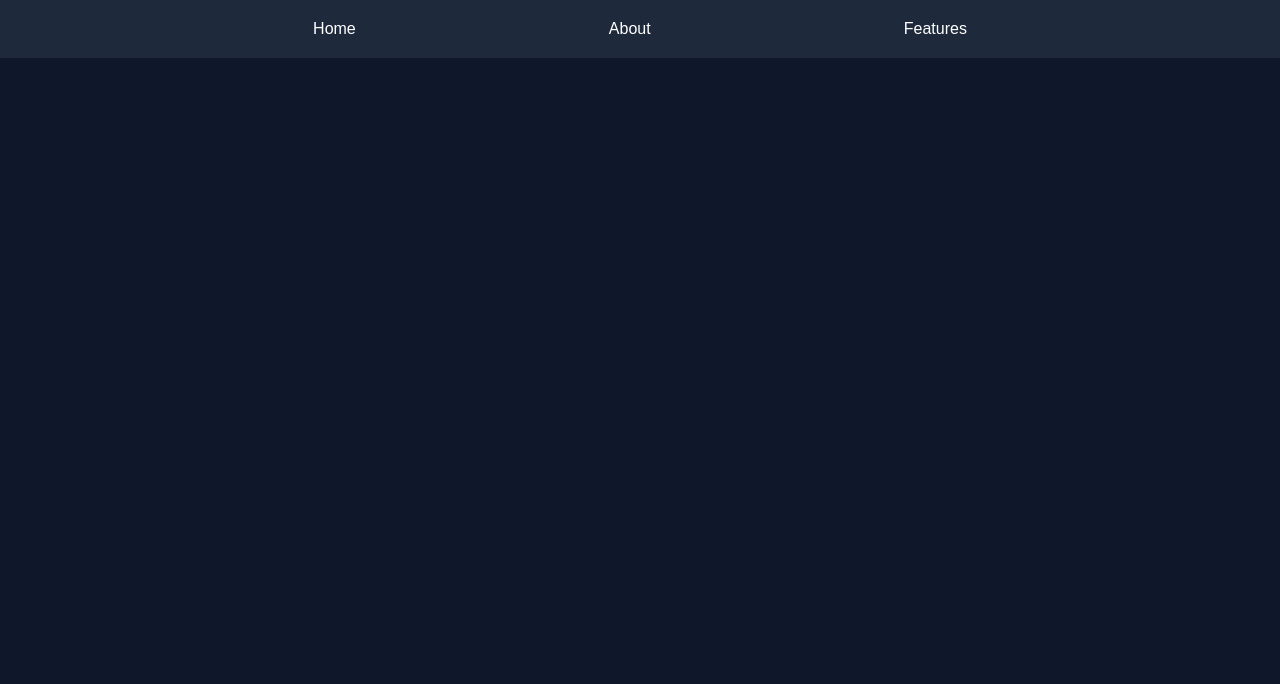
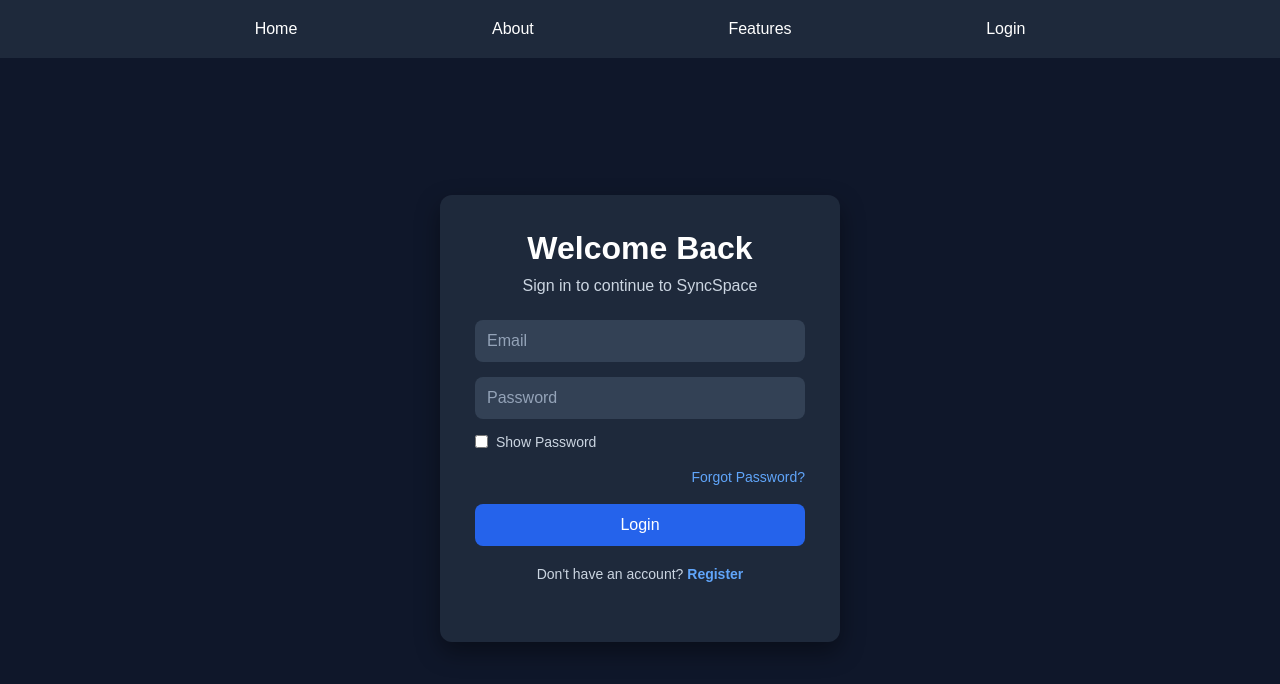
Before and after one commit to chandancoder-dev/syncspace-team14, a React (Vite) app in the folder client/: page /login in a window 1280 px wide. Before the commit this address had no page. Shown: the top 684 px of the page. Built offline with nearby package versions, Linux system fonts and the light colour scheme.

Commit message:
add login component to navbar

```diff
--- a/client/src/App.jsx
+++ b/client/src/App.jsx
@@ -3,6 +3,7 @@ import Home from "./components/Home"
 import About from "./components/About"
 import Features from "./components/Features"
 import NavBar from "./components/navbar"
+import Login from "./components/Login"
 import "./styles/navbar.css"
 function App() {
   return (
@@ -12,6 +13,7 @@ function App() {
         <Route path = "/" element={<Home/>}/>
         <Route path = "/about" element={<About/>}/>
         <Route path = "/features" element={<Features/>}/>
+        <Route path = "/login" element= {<Login/>}/>
       </Routes>
     </>
   );
--- /dev/null
+++ b/client/src/components/Login.jsx
@@ -0,0 +1,52 @@
+import "../styles/login.css";
+import { useState } from "react";
+
+function Login() {
+    const [showPassword, setShowPassword] = useState(false);
+
+    return (
+        <div className="login-container">
+            <div className="login-card">
+
+                <h1>Welcome Back</h1>
+                <p>Sign in to continue to SyncSpace</p>
+
+                <input
+                    type="email"
+                    placeholder="Email"
+                />
+
+                <input
+                    type={showPassword ? "text" : "password"}
+                    placeholder="Password"
+                />
+
+                <div className="show-password">
+                    <input
+                        type="checkbox"
+                        id="showPassword"
+                        checked={showPassword}
+                        onChange={() => setShowPassword(!showPassword)}
+                    />
+                    <label htmlFor="showPassword">
+                        Show Password
+                    </label>
+                </div>
+
+                <div className="forgot-password">
+                    <a href="#">Forgot Password?</a>
+                </div>
+
+                <button>Login</button>
+
+                <p className="register-text">
+                    Don't have an account?{" "}
+                    <a href="#">Register</a>
+                </p>
+
+            </div>
+        </div>
+    );
+}
+
+export default Login;
--- a/client/src/components/navbar.jsx
+++ b/client/src/components/navbar.jsx
@@ -8,6 +8,7 @@ function NavBar(){
                <Link to="/">Home</Link>
                <Link to="/about">About</Link>
                <Link to = "/features">Features</Link>
+               <Link to = "/login">Login</Link>
            </nav>
         </>
      )
--- a/client/src/main.jsx
+++ b/client/src/main.jsx
@@ -6,6 +6,7 @@ import "./styles/variables.css"
 import "./styles/global.css"
 import "./styles/navbar.css"
 import "./styles/button.css"
+import "./styles/login.css"
 createRoot(document.getElementById('root')).render(
   <BrowserRouter>
     <App />
--- /dev/null
+++ b/client/src/styles/login.css
@@ -0,0 +1,114 @@
+.login-container {
+    display: flex;
+    justify-content: center;
+    align-items: center;
+    min-height: 90vh;
+    background: #0f172a;
+}
+
+.login-card {
+    width: 400px;
+    background: #1e293b;
+    padding: 35px;
+    border-radius: 12px;
+    text-align: center;
+    box-shadow: 0 10px 25px rgba(0,0,0,0.4);
+    animation: fadeIn 0.8s ease;
+}
+
+.login-card h1 {
+    color: white;
+    margin-bottom: 10px;
+}
+
+.login-card p {
+    color: #cbd5e1;
+    margin-bottom: 25px;
+}
+
+.login-card input {
+    width: 100%;
+    padding: 12px;
+    margin-bottom: 15px;
+    border: none;
+    border-radius: 8px;
+    background: #334155;
+    color: white;
+    font-size: 16px;
+    box-sizing: border-box;
+}
+
+.login-card input::placeholder {
+    color: #94a3b8;
+}
+.login-card input:focus {
+    outline: none;
+    border: 1px solid #2563eb;
+    box-shadow: 0 0 10px rgba(37, 99, 235, 0.5);
+    transition: all 0.3s ease;
+}
+
+.login-card button {
+    width: 100%;
+    padding: 12px;
+    background: #2563eb;
+    color: white;
+    border: none;
+    border-radius: 8px;
+    font-size: 16px;
+    cursor: pointer;
+    transition: all 0.3s ease;
+}
+
+.login-card button:hover {
+    background: #1d4ed8;
+    transform: translateY(-2px);
+}
+.forgot-password {
+    text-align: right;
+    margin-bottom: 18px;
+}
+
+.forgot-password a {
+    color: #60a5fa;
+    text-decoration: none;
+    font-size: 14px;
+}
+
+.forgot-password a:hover {
+    text-decoration: underline;
+}
+
+.register-text {
+    margin-top: 20px;
+    color: #cbd5e1;
+    font-size: 14px;
+}
+
+.register-text a {
+    color: #60a5fa;
+    text-decoration: none;
+    font-weight: 600;
+}
+
+.register-text a:hover {
+    text-decoration: underline;
+}
+.show-password{
+    display:flex;
+    align-items:center;
+    gap:8px;
+    margin-bottom:18px;
+    color:#cbd5e1;
+    font-size:14px;
+}
+
+.show-password input{
+    width:auto;
+    margin:0;
+}
+.login-card input:focus {
+    outline: none;
+    border: 1px solid #3b82f6;
+    box-shadow: 0 0 8px rgba(59,130,246,0.4);
+}
```
